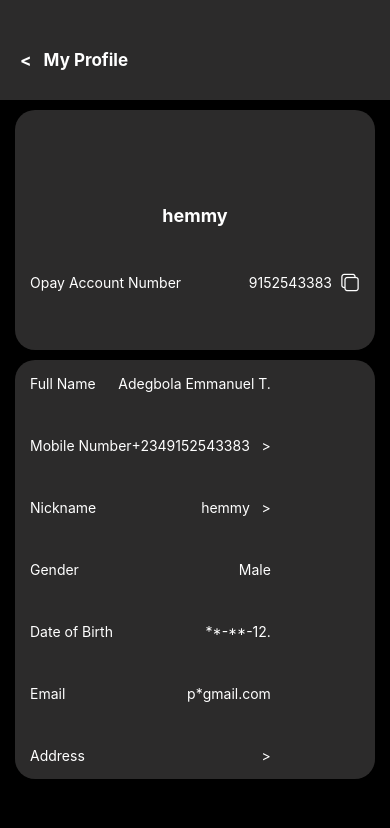
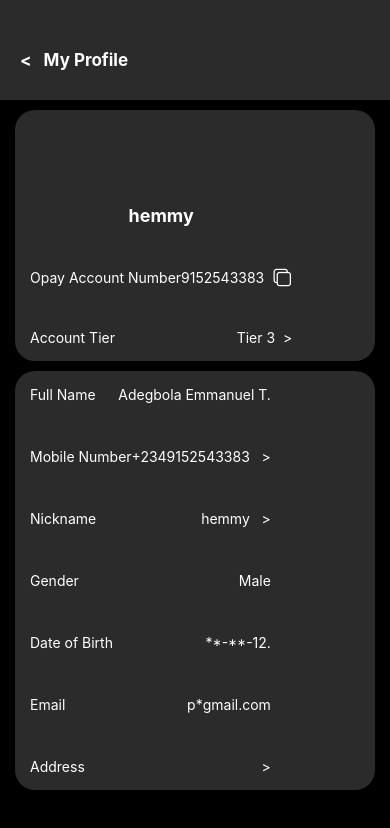
Before and after one commit to hemmy-1/Opay, a React Native app: screen /MyProfile in a window 390 px wide. Shown: the top 828 px of the page. Built offline with nearby package versions, Linux system fonts and the light colour scheme.

Commit message:
added AccountLimit screen

```diff
--- a/src/navigator/MainNavigator.jsx
+++ b/src/navigator/MainNavigator.jsx
@@ -8,6 +8,7 @@
 import Me from '../screens/Me'
 import Home from '../screens/Home'
 import MyProfile from '../screens/MyProfile'
+import AccountLimit from '../screens/AccountLimit'
 
 
 
@@ -15,16 +16,18 @@
 
 const MainNavigator = () => {
   return (
-    <Stack.Navigator screenOptions={{ headerShown: false }}>
+    <Stack.Navigator initialRouteName='Login' screenOptions={{ headerShown: false }}>
+      <Stack.Screen name='Login' component={Opaylogin} />
       <Stack.Screen name='TabNavigation' component={TabNavigation} />
-      <Stack.Screen name='Login' component={Opaylogin} />
       <Stack.Screen name='Home' component={Home}/>
       <Stack.Screen name='Rewards' component={Rewards} />
       <Stack.Screen name='Finance' component={Finance} />
       <Stack.Screen name='Cards' component={Cards} />
       <Stack.Screen name='Me' component={Me} />
       <Stack.Screen name='MyProfile' component={MyProfile} />
+      <Stack.Screen name='Account' component={AccountLimit} />
     </Stack.Navigator>
   )
 }
+
 export default MainNavigator;
--- /dev/null
+++ b/src/screens/AccountLimit.jsx
@@ -0,0 +1,20 @@
+import { StyleSheet, Text, View } from 'react-native'
+import { SafeAreaProvider, SafeAreaView } from 'react-native-safe-area-context'
+
+
+export default function AccountLimit() {
+
+    return (
+        <SafeAreaProvider>
+            <SafeAreaView style={{ height: 100, width: "100%", backgroundColor: '#2c2b2b', justifyContent: 'center', paddingHorizontal: 20 }}>
+                <Text style={{ color: 'white', fontWeight: 'bold', fontSize: 17, marginTop: 20 }}
+                    onPress={() => navigation.goBack()}>{'<   My Profile'}</Text>
+            </SafeAreaView>
+        </SafeAreaProvider>
+
+    );
+}
+
+const styles = StyleSheet.create({
+
+})
--- a/src/screens/Home.jsx
+++ b/src/screens/Home.jsx
@@ -16,7 +16,9 @@
     const navigation = useNavigation()
 
     const [isBalanceVisible, setIsBalanceVisible] = useState(true);
+
     const hideBalance = () => {
+        console.log("it's working well.")
         setIsBalanceVisible(!isBalanceVisible)
 
     }
--- a/src/screens/MyProfile.jsx
+++ b/src/screens/MyProfile.jsx
@@ -24,7 +24,7 @@
             </SafeAreaView>
 
             <View style={styles.container}>
-                <View style={{ height: 240, width: '100%', backgroundColor: '#2c2b2b', marginTop: 10, borderRadius: 20, padding: 15, gap: 45 }}>
+                <View style={{ flexWrap: 'wrap', width: '100%', backgroundColor: '#2c2b2b', marginTop: 10, borderRadius: 20, padding: 15, gap: 40 }}>
                     <View style={{ alignSelf: 'center', alignItems: 'center', }}>
                         <Image source={logoImage} style={{ height: 80, width: 80, borderRadius: 50 }} resizeMode='cover' />
                         <Text style={{ color: 'white', fontSize: 18, fontWeight: 'bold' }}>hemmy</Text>
@@ -38,42 +38,57 @@
                             </TouchableOpacity>
                         </View>
                     </View>
+                    <View style={{ justifyContent: 'space-between', flexDirection: 'row', alignItems: 'center', marginBottom: '10' }} >
+                        <Text style={{ color: 'white' }}>Account Tier</Text>
+
+                        <TouchableOpacity onPress={() => navigation.navigate('MainNavigator', { screen: 'AccountLimit' })}>
+                            <Text style={{ color: 'white' }}>{"Tier 3  >"}</Text>
+                        </TouchableOpacity>
+
+                    </View>
                 </View>
 
-                <View style={{flexWrap:'wrap', width: '100%', backgroundColor: '#2c2b2b', marginTop: 10, borderRadius: 20, padding: 15, gap: 45, }}>
+                <View style={{ flexWrap: 'wrap', width: '100%', backgroundColor: '#2c2b2b', marginTop: 10, borderRadius: 20, padding: 15, gap: 45, }}>
                     <View style={{
-                        flexDirection: 'row', justifyContent:'space-between'}}>
-                        <Text style={{ color: 'white',  }}>Full Name</Text>
+                        flexDirection: 'row', justifyContent: 'space-between'
+                    }}>
+                        <Text style={{ color: 'white', }}>Full Name</Text>
                         <Text style={{ color: 'white' }}>Adegbola Emmanuel T.</Text>
                     </View>
                     <View style={{
-                        flexDirection: 'row', justifyContent:'space-between'}}>
-                        <Text style={{ color: 'white',  }}>Mobile Number</Text>
+                        flexDirection: 'row', justifyContent: 'space-between'
+                    }}>
+                        <Text style={{ color: 'white', }}>Mobile Number</Text>
                         <Text style={{ color: 'white' }}>{"+2349152543383   >"}</Text>
                     </View>
                     <View style={{
-                        flexDirection: 'row', justifyContent:'space-between'}}>
-                        <Text style={{ color: 'white',  }}>Nickname</Text>
+                        flexDirection: 'row', justifyContent: 'space-between'
+                    }}>
+                        <Text style={{ color: 'white', }}>Nickname</Text>
                         <Text style={{ color: 'white' }}>{"hemmy   >"}</Text>
                     </View>
                     <View style={{
-                        flexDirection: 'row', justifyContent:'space-between'}}>
-                        <Text style={{ color: 'white',  }}>Gender</Text>
+                        flexDirection: 'row', justifyContent: 'space-between'
+                    }}>
+                        <Text style={{ color: 'white', }}>Gender</Text>
                         <Text style={{ color: 'white' }}>Male</Text>
                     </View>
                     <View style={{
-                        flexDirection: 'row', justifyContent:'space-between'}}>
-                        <Text style={{ color: 'white',  }}>Date of Birth</Text>
+                        flexDirection: 'row', justifyContent: 'space-between'
+                    }}>
+                        <Text style={{ color: 'white', }}>Date of Birth</Text>
                         <Text style={{ color: 'white' }}>{"**-**-12"}.</Text>
                     </View>
                     <View style={{
-                        flexDirection: 'row', justifyContent:'space-between'}}>
-                        <Text style={{ color: 'white',  }}>Email</Text>
+                        flexDirection: 'row', justifyContent: 'space-between'
+                    }}>
+                        <Text style={{ color: 'white', }}>Email</Text>
                         <Text style={{ color: 'white' }}>p*gmail.com</Text>
                     </View>
                     <View style={{
-                        flexDirection: 'row', justifyContent:'space-between'}}>
-                        <Text style={{ color: 'white',  }}>Address</Text>
+                        flexDirection: 'row', justifyContent: 'space-between'
+                    }}>
+                        <Text style={{ color: 'white', }}>Address</Text>
                         <Text style={{ color: 'white' }}>{">"}</Text>
                     </View>
                 </View>
```
